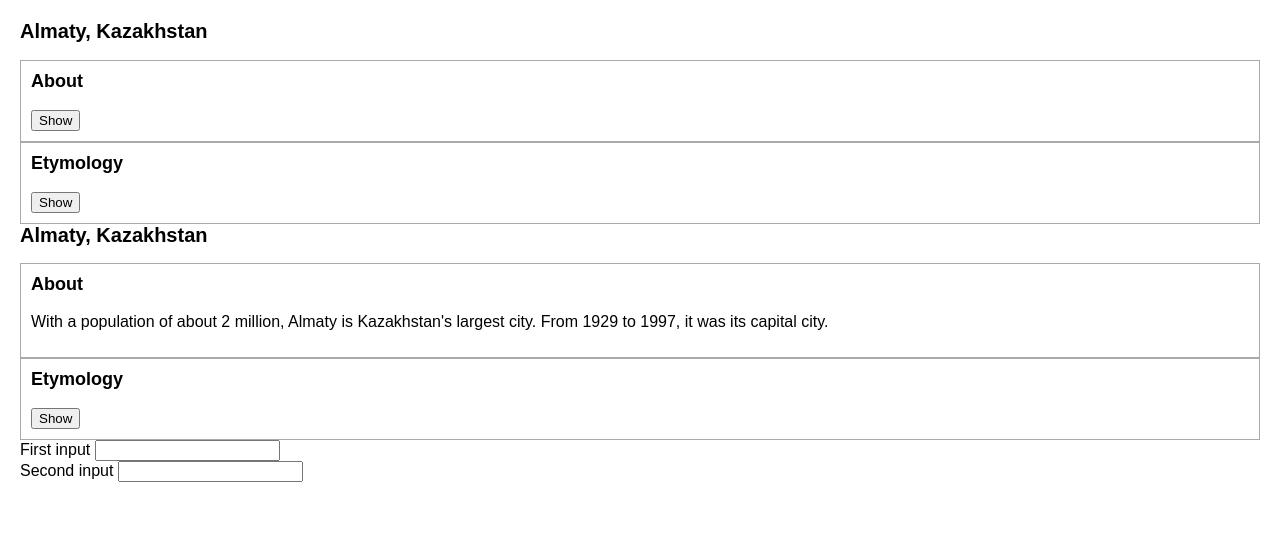
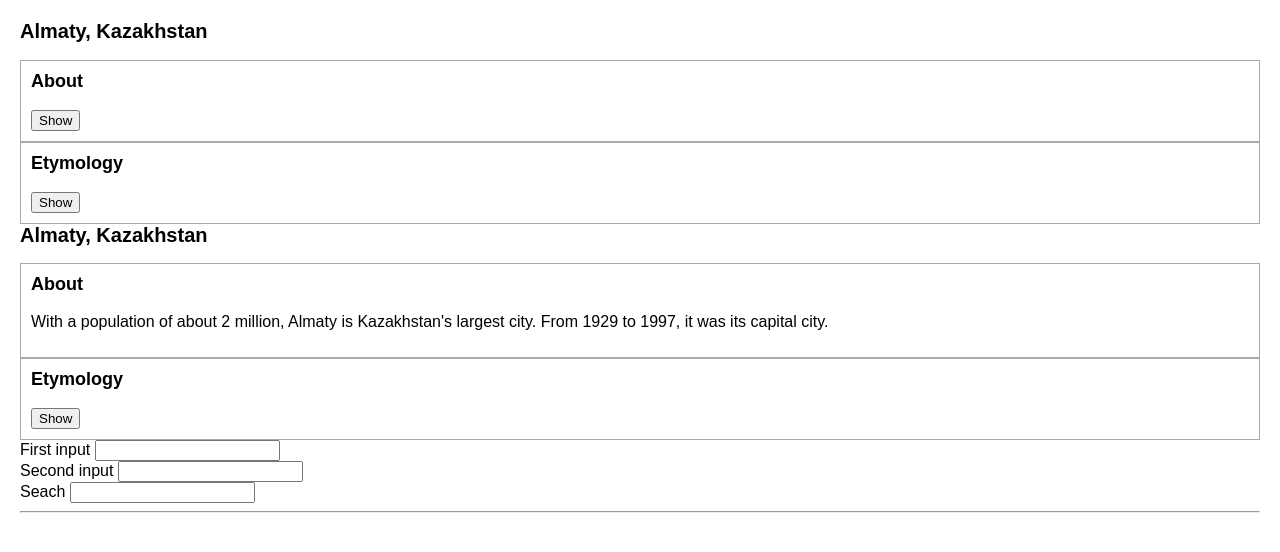
Before and after one commit to zelitosaide/react-js-course, a React (Create React App) app: page / in a window 1280 px wide. Shown: the top 552 px of the page. Built offline with nearby package versions, Linux system fonts and the light colour scheme.

Commit message:
Sharing State Between Components

```diff
--- a/src/learn/learn-react/managing-state/sharing-state-between-components/challenges/filtering-a-list.js
+++ b/src/learn/learn-react/managing-state/sharing-state-between-components/challenges/filtering-a-list.js
@@ -3,7 +3,18 @@ import { useState } from "react";
 /**
  * Challenge 2 of 2: Filtering a list
  */
-export default function Index() {}
+export default function Index() {
+  return <FilterableList />;
+}
+
+function FilterableList() {
+  return (
+    <>
+      <SearchBar />
+      <hr />
+    </>
+  );
+}
 
 function SearchBar() {
   const [query, setQuery] = useState("");
```
